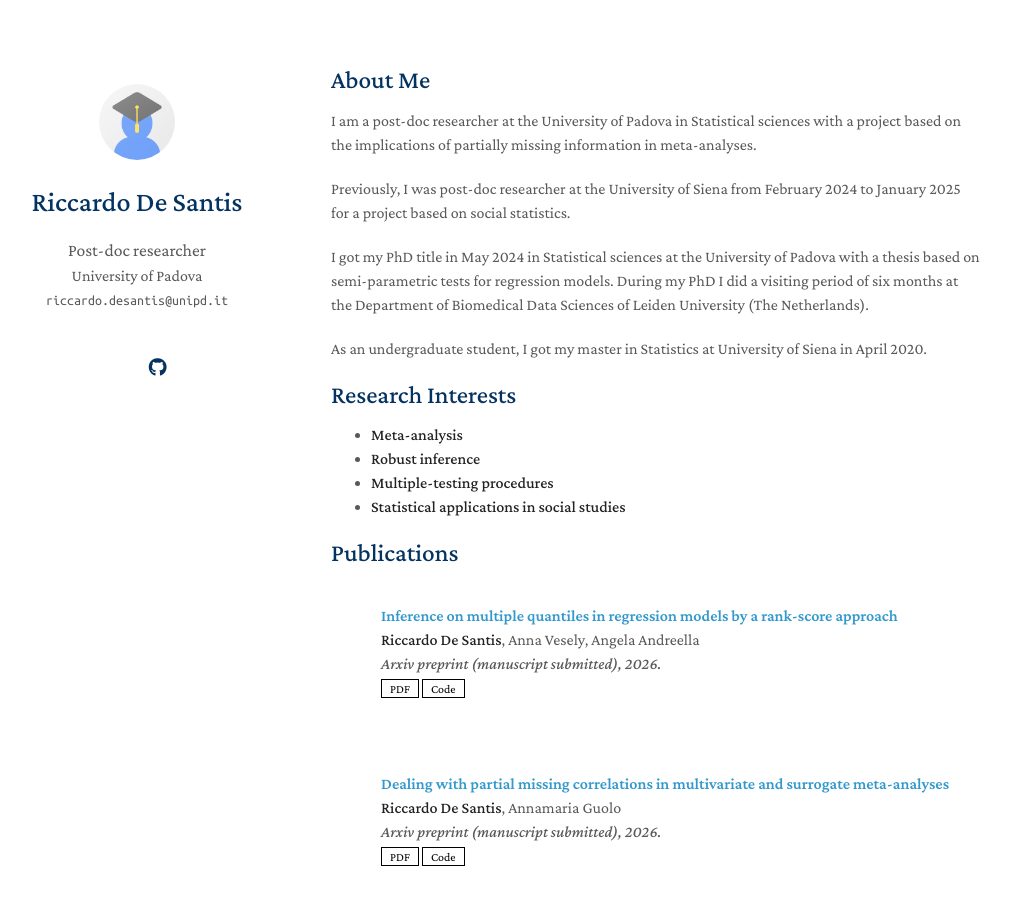
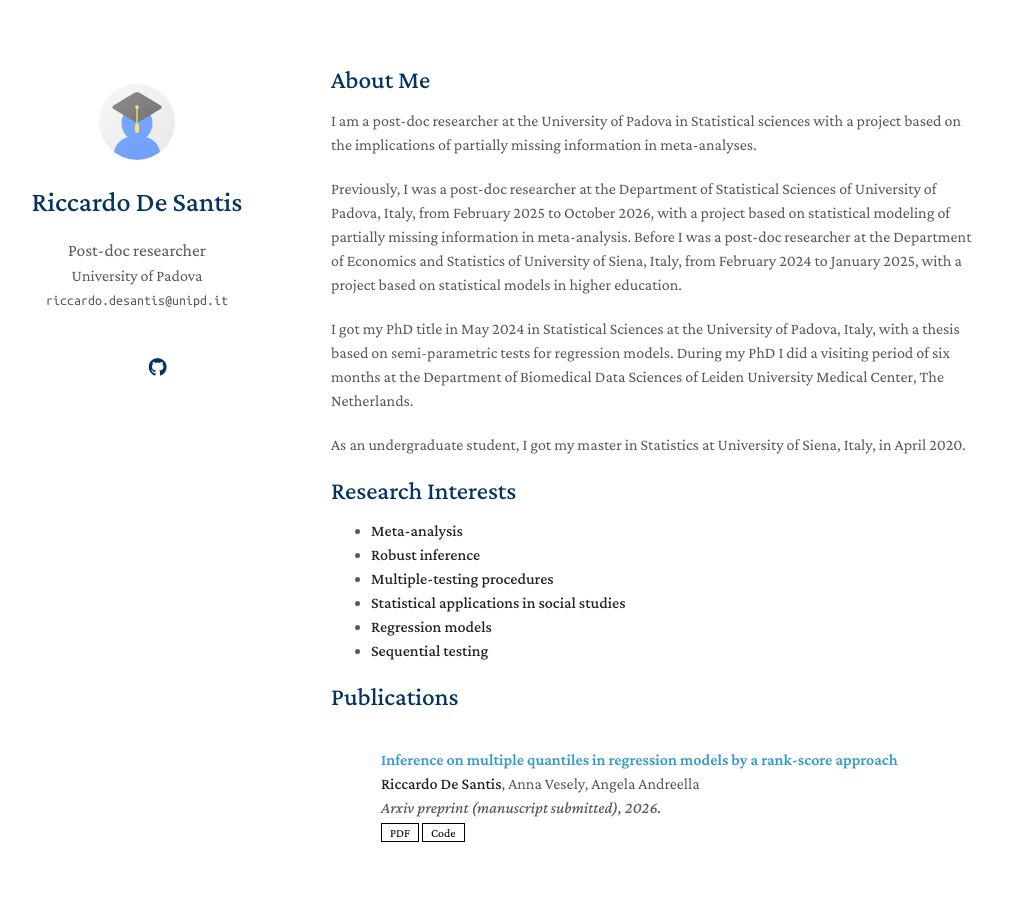
Before and after one commit to Rickdesa/rickdesa.github.io, a Jekyll site: the page built from index.md, in a window 1280 px wide and 900 px high. Shown: the whole window, without its empty margins (139-1150 px from the left). Built offline with Jekyll 4.4.1, drawn with Linux system fonts in a browser that asks for light colours; a style sheet for code colours, icons or effects is not loaded; our own code applies the rules of GitHub Pages for plain Markdown files.

Commit message:
Revise academic background and research interests
Updated the academic background and research interests for clarity and detail.

```diff
--- a/index.md
+++ b/index.md
@@ -6,11 +6,11 @@ layout: homepage
 
 I am a post-doc researcher at the University of Padova in Statistical sciences with a project based on the implications of partially missing information in meta-analyses.
 
-Previously, I was post-doc researcher at the University of Siena from February 2024 to January 2025 for a project based on social statistics.
+Previously, I was a post-doc researcher at the Department of Statistical Sciences of University of Padova, Italy, from February 2025 to October 2026, with a project based on statistical modeling of partially missing information in meta-analysis. Before I was a post-doc researcher at the Department of Economics and Statistics of University of Siena, Italy, from February 2024 to January 2025, with a project based on statistical models in higher education.
 
-I got my PhD title in May 2024 in Statistical sciences at the University of Padova with a thesis based on semi-parametric tests for regression models. During my PhD I did a visiting period of six months at the Department of Biomedical Data Sciences of Leiden University (The Netherlands).
+I got my PhD title in May 2024 in Statistical Sciences at the University of Padova, Italy, with a thesis based on semi-parametric tests for regression models. During my PhD I did a visiting period of six months at the Department of Biomedical Data Sciences of Leiden University Medical Center, The Netherlands.
 
-As an undergraduate student, I got my master in Statistics at University of Siena in April 2020.
+As an undergraduate student, I got my master in Statistics at University of Siena, Italy, in April 2020.
 
 ## Research Interests
 
@@ -18,6 +18,8 @@ As an undergraduate student, I got my master in Statistics at University of Sien
 - **Robust inference**
 - **Multiple-testing procedures**
 - **Statistical applications in social studies**
+- **Regression models**
+- **Sequential testing**
 
 {% include_relative _includes/publications.md %}
 
```
